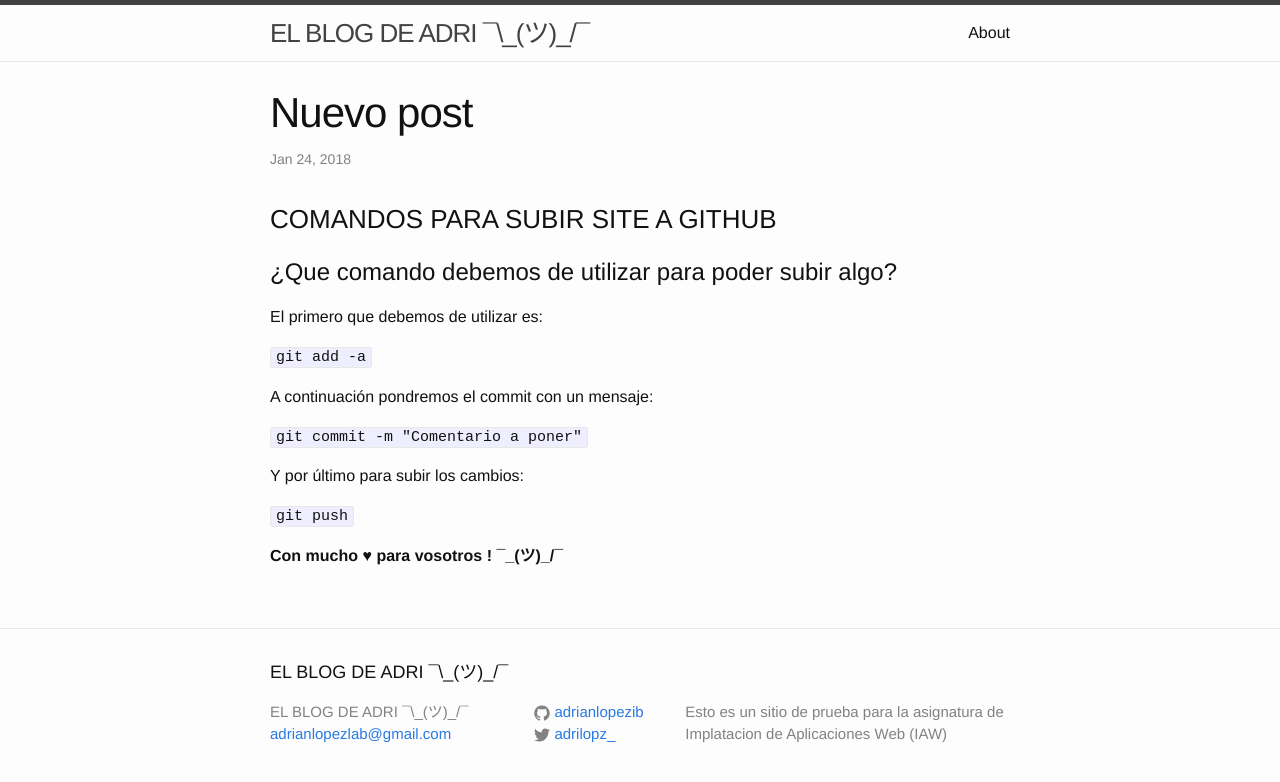
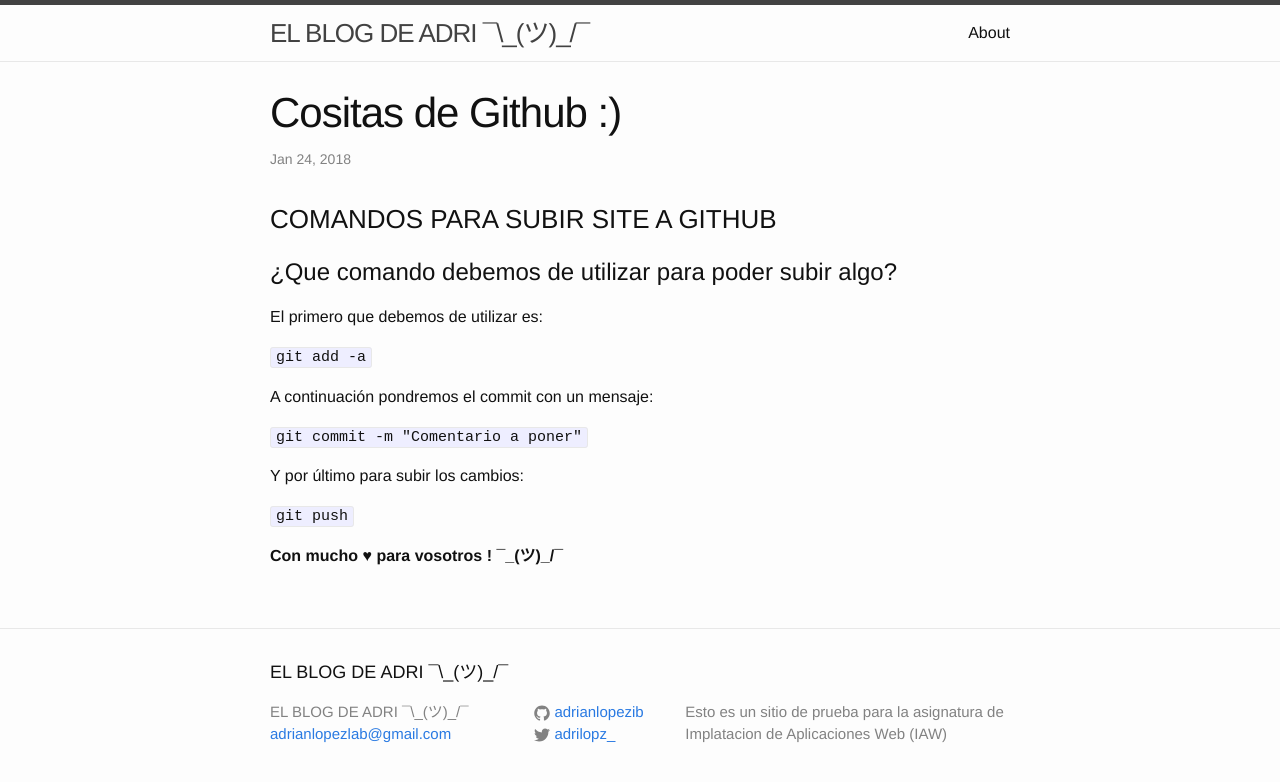
Before and after one commit to adrianlopezib/adrianlopezib.github.io, a Jekyll site: the page built from _posts/2018-01-22-subir-github.markdown, in a window 1280 px wide. Shown: the top 782 px of the page. Built offline with Jekyll 4.4.1, drawn with Linux system fonts in a browser that asks for light colours.

Commit message:
Nuevopost 24-01-15:35

```diff
--- a/_posts/2018-01-22-subir-github.markdown
+++ b/_posts/2018-01-22-subir-github.markdown
@@ -1,6 +1,6 @@
 ---
 layout: post
-title:  "Nuevo post"
+title:  "Cositas de Github :)"
 date:   2018-01-24 15:22:55 +0000
 categories: Cositas Github
 ---
```
